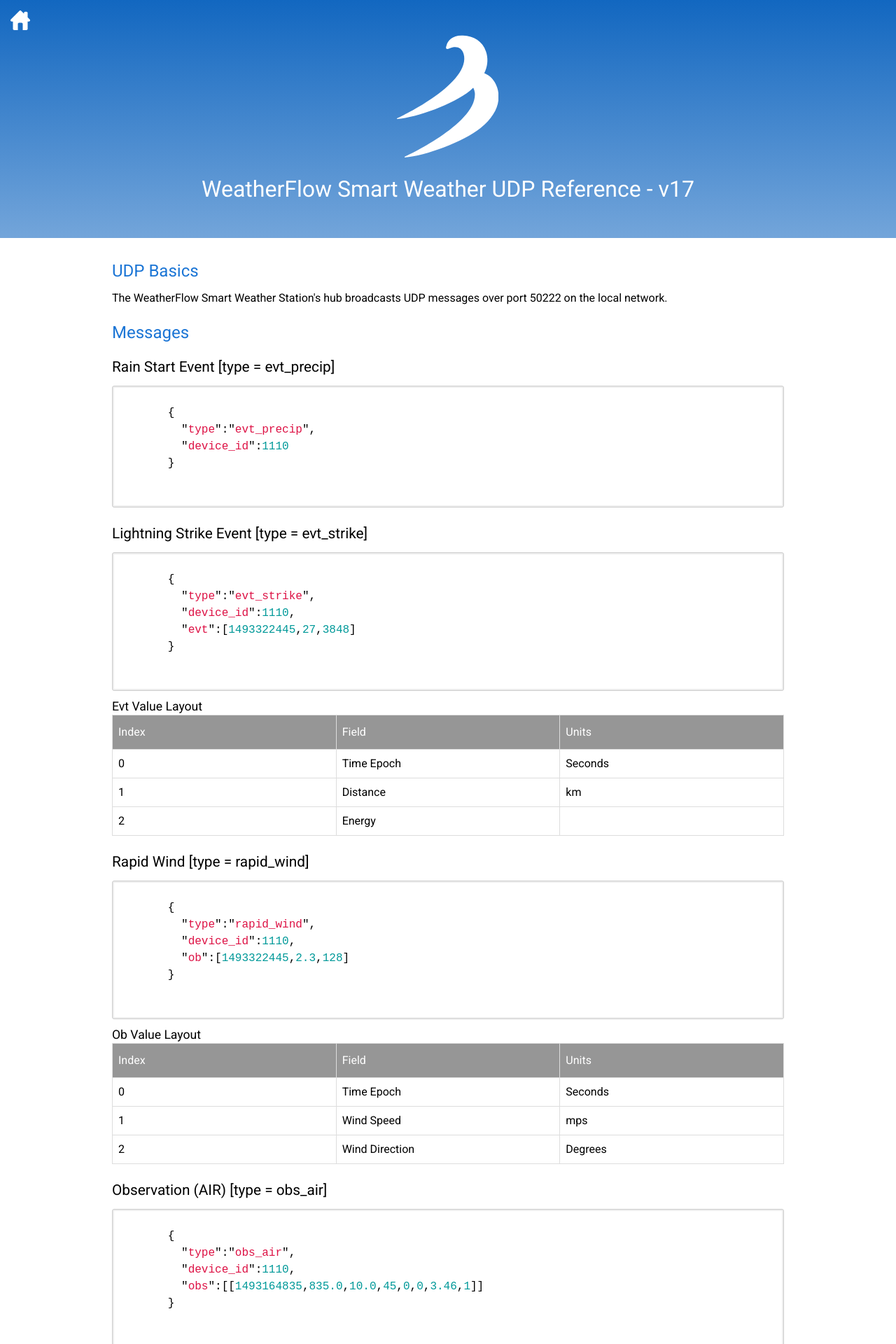
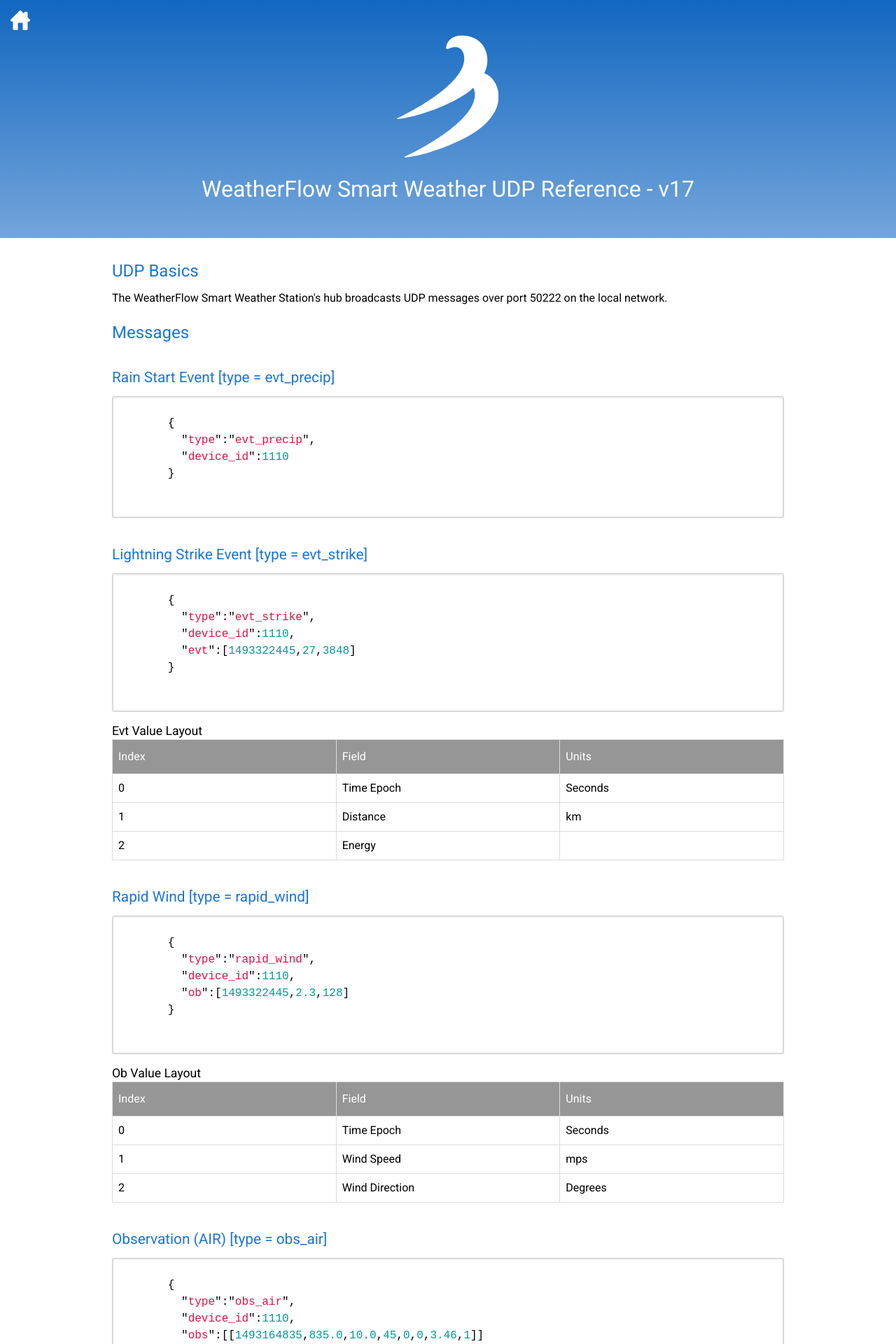
Before and after one commit to WeatherFlow/SmartWeather, a Jekyll site: the page built from api/udp/v17/index.html, in a window 1280 px wide. Shown: the top 1920 px of the page at 70% size. Built offline with Jekyll 4.4.1, drawn with Linux system fonts in a browser that asks for light colours; nearby versions of some CDN libraries.

Commit message:
Formatting updates

```diff
--- a/_layouts/apiwshome.html
+++ b/_layouts/apiwshome.html
@@ -33,11 +33,15 @@
 
 		h4 {
 			font-size: 1.1em;
-			margin: 10px 0 0 0;
+			margin: 15px 0 0 0;
 		}
 
 		.doc-section {
-			margin: 10px 0;
+			margin: 40px 0;
+		}
+
+		.doc-section h3 {
+			color: #1b75d5;
 		}
 	</style>
 	</head>
```
